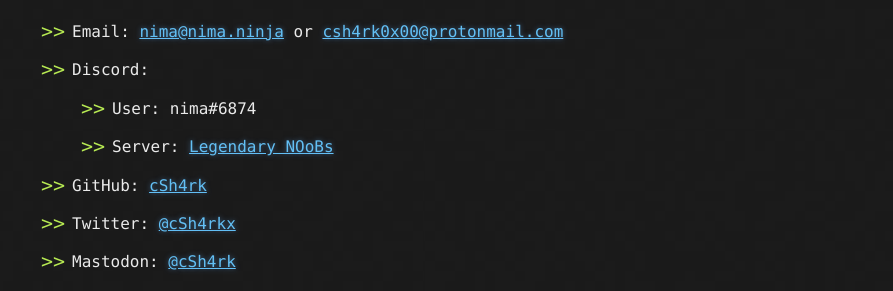
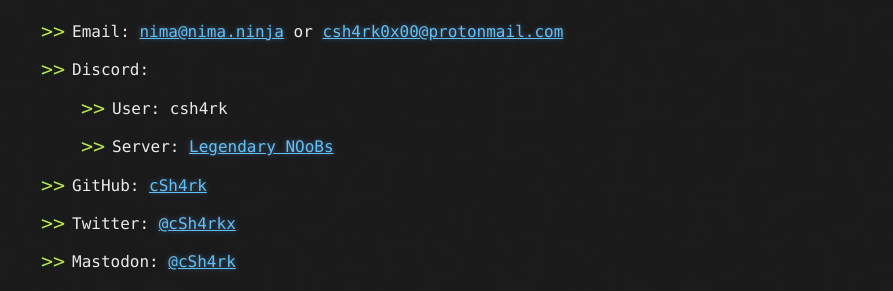
Before and after one commit to CamoCatX/camocatx.github.io, a Jekyll site: the page built from contact.md, in a window 1280 px wide. Shown: the part 402-693 px from the top of the page, without its empty margins (108-1001 px from the left). Built offline with Jekyll 4.4.1, drawn with Linux system fonts in a browser that asks for light colours.

Commit message:
Update Discord username

```diff
--- a/_config.yml
+++ b/_config.yml
@@ -52,7 +52,7 @@ social:
   linkedin:
   pgpkey: "CEE9A66A2F5C6187E4242B0425669795B037FEF2.asc"
   hackthebox: "768488"
-  discorduser: "nima#6874"
+  discorduser: "csh4rk"
   discordserver: "YReXPS4YaA"
   discordservername: "Legendary NOoBs"
   wickrme: "csh4rk"
```
